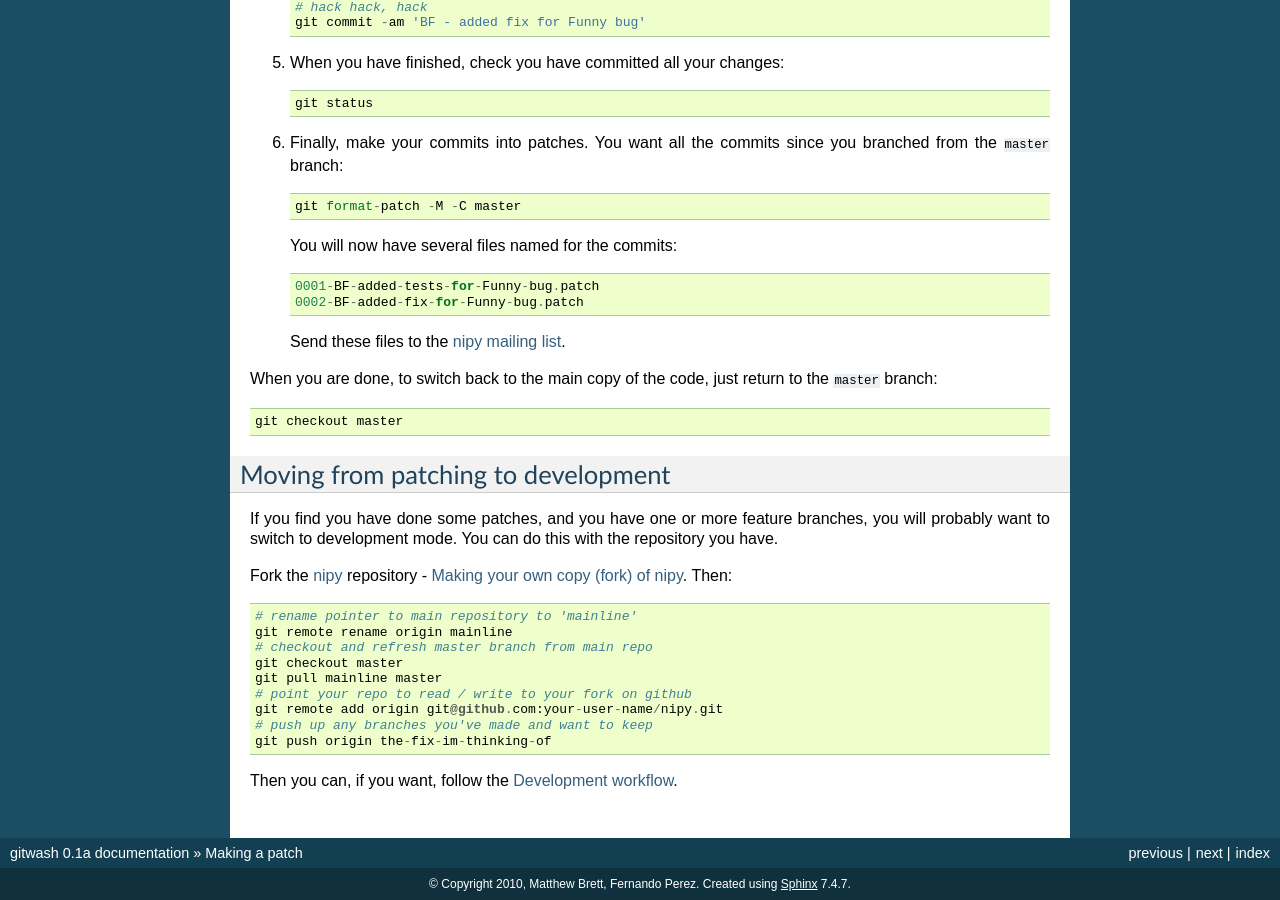
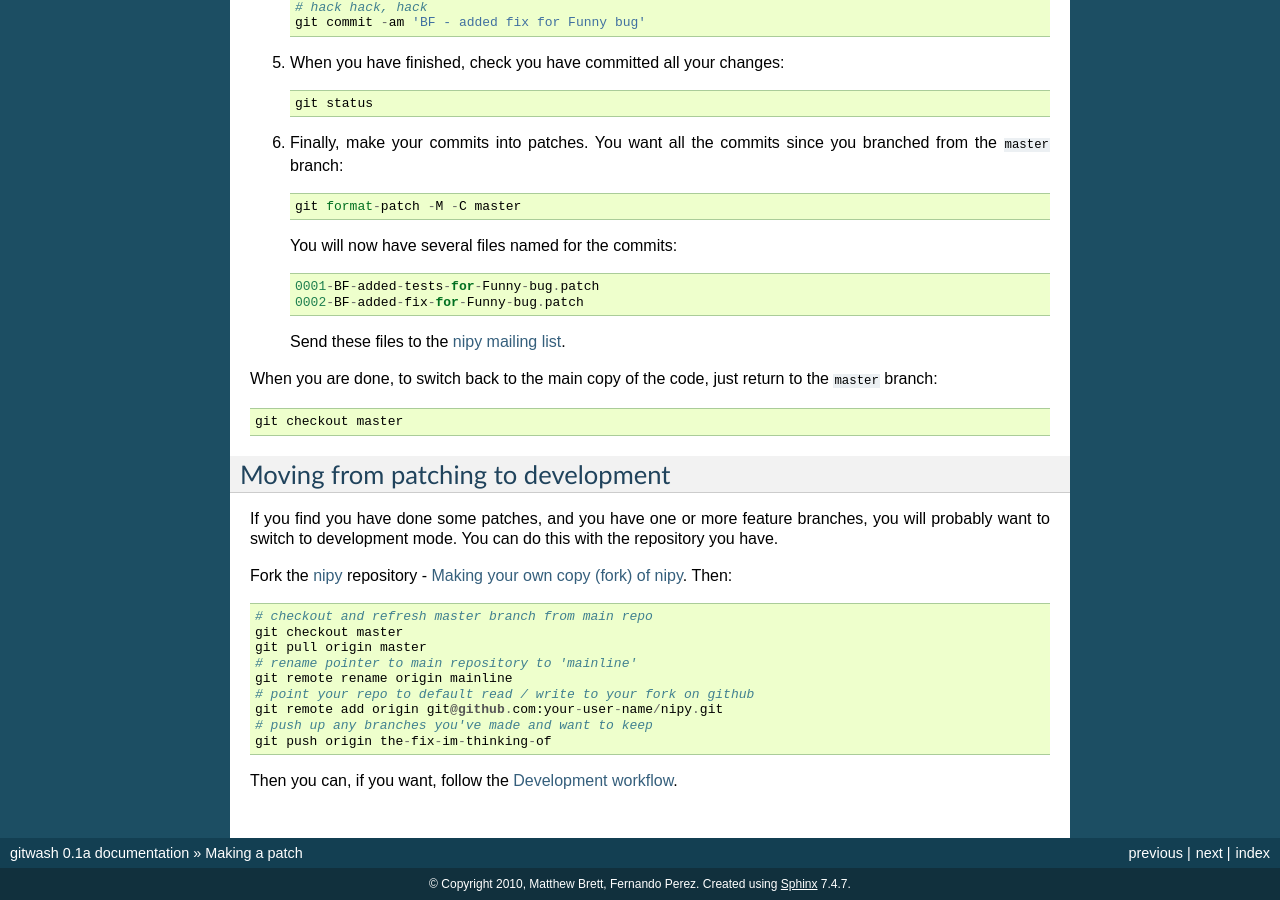
Before and after one commit to matthew-brett/gitwash, a Sphinx documentation site: the page built from doc/patching.rst, in a window 1280 px wide and 900 px high, scrolled down 1190 px. Built offline with Sphinx 7.4.7, drawn with Linux system fonts in a browser that asks for light colours.

Commit message:
DOC - little edits for patching / development

```diff
--- a/doc/patching.rst
+++ b/doc/patching.rst
@@ -100,12 +100,12 @@ do this with the repository you have.
 
 Fork the nipy_ repository - :ref:`forking`.  Then::
 
+   # checkout and refresh master branch from main repo
+   git checkout master
+   git pull origin master
    # rename pointer to main repository to 'mainline'
    git remote rename origin mainline
-   # checkout and refresh master branch from main repo
-   git checkout master
-   git pull mainline master
-   # point your repo to read / write to your fork on github
+   # point your repo to default read / write to your fork on github
    git remote add origin git@github.com:your-user-name/nipy.git
    # push up any branches you've made and want to keep
    git push origin the-fix-im-thinking-of
```
